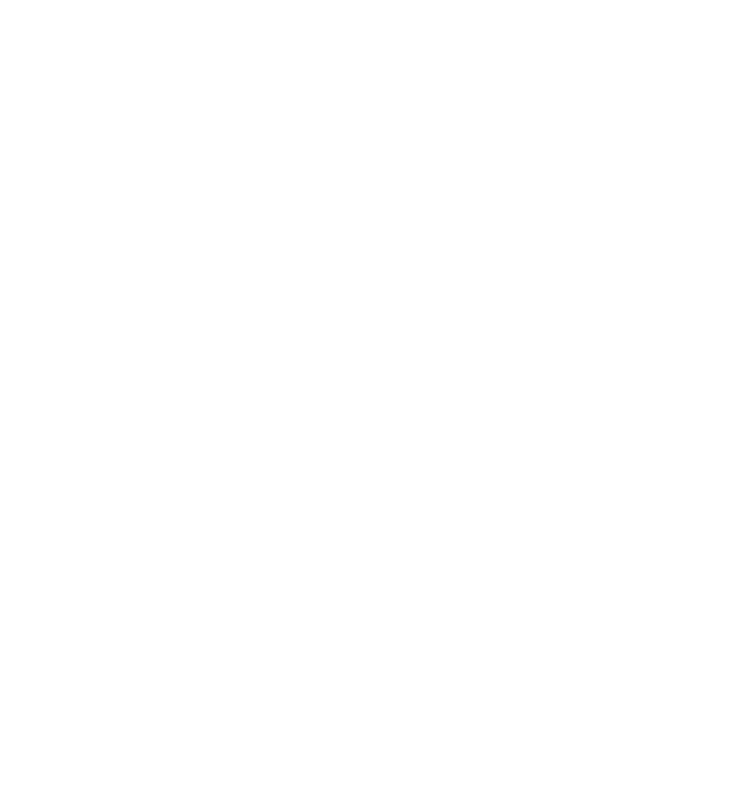
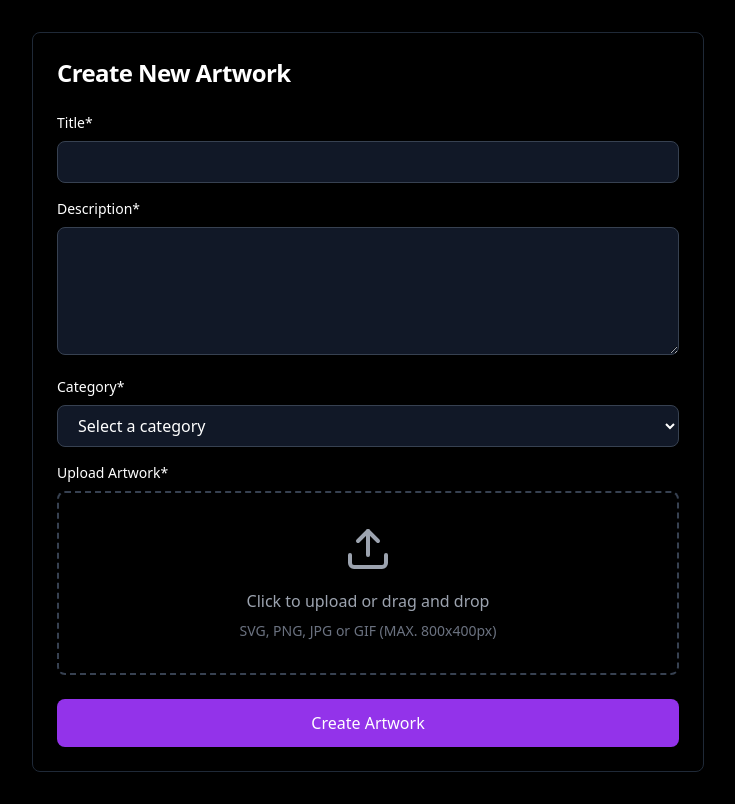
Before and after one commit to logicshrey/OpenArt-The-Frontend, a React (Vite) app: page /createartwork in a window 1280 px wide. Before the commit this address had no page. Shown: the whole page, without its empty margins (272-1007 px from the left). Built offline with nearby package versions, Linux system fonts and the light colour scheme.

Commit message:
Create Artwork Page Added

```diff
--- a/src/App.jsx
+++ b/src/App.jsx
@@ -9,6 +9,7 @@
 import ArtworksPage from './pages/Artworks';
 import ArtblogsPage from './pages/Artblogs';
 import ArtversePage from './pages/Artverse';
+import CreateArtwork from './pages/CreateArtwork';
 
 
 function App() {
@@ -21,6 +22,7 @@
       <Route path="/artworks" element={<ArtworksPage />} />
       <Route path="/artblogs" element={<ArtblogsPage />} />
       <Route path="/artverse" element={<ArtversePage />} />
+      <Route path="/createartwork" element={<CreateArtwork />} />
     </Routes>
   </BrowserRouter>
   )
--- /dev/null
+++ b/src/components/ui/alert.jsx
@@ -0,0 +1,52 @@
+// components/ui/alert.jsx
+import * as React from "react"
+import { cva } from "class-variance-authority"
+import { cn } from "@/lib/utils"
+
+const alertVariants = cva(
+  "relative w-full rounded-lg border p-4 [&>svg~*]:pl-7 [&>svg+div]:translate-y-[-3px] [&>svg]:absolute [&>svg]:left-4 [&>svg]:top-4 [&>svg]:text-foreground",
+  {
+    variants: {
+      variant: {
+        default: "bg-background text-foreground",
+        destructive:
+          "border-red-500/50 text-red-500 dark:border-red-500 [&>svg]:text-red-500",
+        success:
+          "border-green-500/50 text-green-500 dark:border-green-500 [&>svg]:text-green-500",
+      },
+    },
+    defaultVariants: {
+      variant: "default",
+    },
+  }
+)
+
+const Alert = React.forwardRef(({ className, variant, ...props }, ref) => (
+  <div
+    ref={ref}
+    role="alert"
+    className={cn(alertVariants({ variant }), className)}
+    {...props}
+  />
+))
+Alert.displayName = "Alert"
+
+const AlertTitle = React.forwardRef(({ className, ...props }, ref) => (
+  <h5
+    ref={ref}
+    className={cn("mb-1 font-medium leading-none tracking-tight", className)}
+    {...props}
+  />
+))
+AlertTitle.displayName = "AlertTitle"
+
+const AlertDescription = React.forwardRef(({ className, ...props }, ref) => (
+  <div
+    ref={ref}
+    className={cn("text-sm [&_p]:leading-relaxed", className)}
+    {...props}
+  />
+))
+AlertDescription.displayName = "AlertDescription"
+
+export { Alert, AlertTitle, AlertDescription }
--- a/src/pages/Artworks.jsx
+++ b/src/pages/Artworks.jsx
@@ -100,7 +100,7 @@
           <a href="/artverse" className="hover:text-gray-300">Artverse</a>
           <a href="#artists" className="hover:text-gray-300">Artists</a>
           <a href="#community" className="hover:text-gray-300">Community</a>
-          <a href="#createartwork" className="hover:text-gray-300">Create Artwork</a>
+          <a href="/createartwork" className="hover:text-gray-300">Create Artwork</a>
 
           {/* Updated Profile Avatar Button */}
           <button
--- /dev/null
+++ b/src/pages/CreateArtwork.jsx
@@ -0,0 +1,189 @@
+import React, { useState } from 'react';
+import { Upload, X } from 'lucide-react';
+import { Card, CardContent, CardHeader, CardTitle } from '@/components/ui/card';
+import { Alert, AlertDescription } from '@/components/ui/alert';
+
+const CreateArtwork = () => {
+  const [formData, setFormData] = useState({
+    title: '',
+    description: '',
+    category: '',
+  });
+  const [contentFile, setContentFile] = useState(null);
+  const [preview, setPreview] = useState(null);
+  const [loading, setLoading] = useState(false);
+  const [error, setError] = useState('');
+  const [success, setSuccess] = useState(false);
+
+  const handleInputChange = (e) => {
+    setFormData({
+      ...formData,
+      [e.target.name]: e.target.value
+    });
+  };
+
+  const handleFileChange = (e) => {
+    const selectedFile = e.target.files[0];
+    if (selectedFile) {
+      setContentFile(selectedFile);
+      const previewUrl = URL.createObjectURL(selectedFile);
+      setPreview(previewUrl);
+    }
+  };
+
+  const removeFile = () => {
+    setContentFile(null);
+    setPreview(null);
+  };
+
+  const handleSubmit = async (e) => {
+    e.preventDefault();
+    setLoading(true);
+    setError('');
+
+    try {
+      const formDataToSend = new FormData();
+      formDataToSend.append('title', formData.title);
+      formDataToSend.append('description', formData.description);
+      formDataToSend.append('category', formData.category);
+      if (contentFile) {
+        formDataToSend.append('contentFile', contentFile);
+      }
+
+      const response = await fetch('http://localhost:8000/openart/api/artworks/create_artwork', {
+        method: 'POST',
+        body: formDataToSend,
+        credentials: 'include'
+      });
+
+      const data = await response.json();
+
+      if (!response.ok) {
+        throw new Error(data.message || 'Something went wrong');
+      }
+
+      setSuccess(true);
+      setFormData({ title: '', description: '', category: '' });
+      setContentFile(null);
+      setPreview(null);
+    } catch (err) {
+      setError(err.message);
+    } finally {
+      setLoading(false);
+    }
+  };
+
+  return (
+    <div className="min-h-screen bg-black text-white p-4 md:p-8">
+      <Card className="max-w-2xl mx-auto bg-black border border-gray-800">
+        <CardHeader>
+          <CardTitle className="text-2xl font-bold">Create New Artwork</CardTitle>
+        </CardHeader>
+        <CardContent>
+          <form onSubmit={handleSubmit} className="space-y-6">
+            {error && (
+              <Alert variant="destructive">
+                <AlertDescription>{error}</AlertDescription>
+              </Alert>
+            )}
+
+            {success && (
+              <Alert className="bg-purple-600 text-white border-none">
+                <AlertDescription>Artwork created successfully!</AlertDescription>
+              </Alert>
+            )}
+
+            <div className="space-y-4">
+              <div>
+                <label className="block text-sm font-medium mb-2">Title*</label>
+                <input
+                  type="text"
+                  name="title"
+                  value={formData.title}
+                  onChange={handleInputChange}
+                  className="w-full px-4 py-2 bg-gray-900 border border-gray-700 rounded-lg focus:outline-none focus:border-purple-500"
+                  required
+                />
+              </div>
+
+              <div>
+                <label className="block text-sm font-medium mb-2">Description*</label>
+                <textarea
+                  name="description"
+                  value={formData.description}
+                  onChange={handleInputChange}
+                  className="w-full px-4 py-2 bg-gray-900 border border-gray-700 rounded-lg focus:outline-none focus:border-purple-500 min-h-32"
+                  required
+                />
+              </div>
+
+              <div>
+                <label className="block text-sm font-medium mb-2">Category*</label>
+                <select
+                  name="category"
+                  value={formData.category}
+                  onChange={handleInputChange}
+                  className="w-full px-4 py-2 bg-gray-900 border border-gray-700 rounded-lg focus:outline-none focus:border-purple-500"
+                  required
+                >
+                  <option value="">Select a category</option>
+                  <option value="digital">Digital Art</option>
+                  <option value="painting">Painting</option>
+                  <option value="photography">Photography</option>
+                  <option value="sculpture">Sculpture</option>
+                  <option value="other">Other</option>
+                </select>
+              </div>
+
+              <div>
+                <label className="block text-sm font-medium mb-2">Upload Artwork*</label>
+                {!contentFile ? (
+                  <div className="border-2 border-dashed border-gray-700 rounded-lg p-8 text-center cursor-pointer hover:border-purple-500 transition-colors">
+                    <input
+                      type="file"
+                      onChange={handleFileChange}
+                      className="hidden"
+                      id="artwork-upload"
+                      accept="image/*"
+                      required
+                    />
+                    <label htmlFor="artwork-upload" className="cursor-pointer">
+                      <Upload className="mx-auto h-12 w-12 text-gray-400 mb-4" />
+                      <p className="text-gray-400">Click to upload or drag and drop</p>
+                      <p className="text-sm text-gray-500 mt-2">SVG, PNG, JPG or GIF (MAX. 800x400px)</p>
+                    </label>
+                  </div>
+                ) : (
+                  <div className="relative">
+                    <img
+                      src={preview}
+                      alt="Preview"
+                      className="w-full h-64 object-cover rounded-lg"
+                    />
+                    <button
+                      type="button"
+                      onClick={removeFile}
+                      className="absolute top-2 right-2 p-1 bg-black bg-opacity-50 rounded-full hover:bg-opacity-75"
+                    >
+                      <X className="h-5 w-5" />
+                    </button>
+                  </div>
+                )}
+              </div>
+            </div>
+
+            <button
+              type="submit"
+              disabled={loading}
+              className="w-full bg-purple-600 text-white py-3 px-6 rounded-lg font-medium hover:bg-purple-700 transition-colors disabled:opacity-50 disabled:cursor-not-allowed"
+            >
+              {loading ? 'Creating...' : 'Create Artwork'}
+            </button>
+          </form>
+        </CardContent>
+      </Card>
+    </div>
+  );
+};
+
+export default CreateArtwork;
```
Also changed, not shown: src/components/Footer.jsx (+13 -13 lines).
